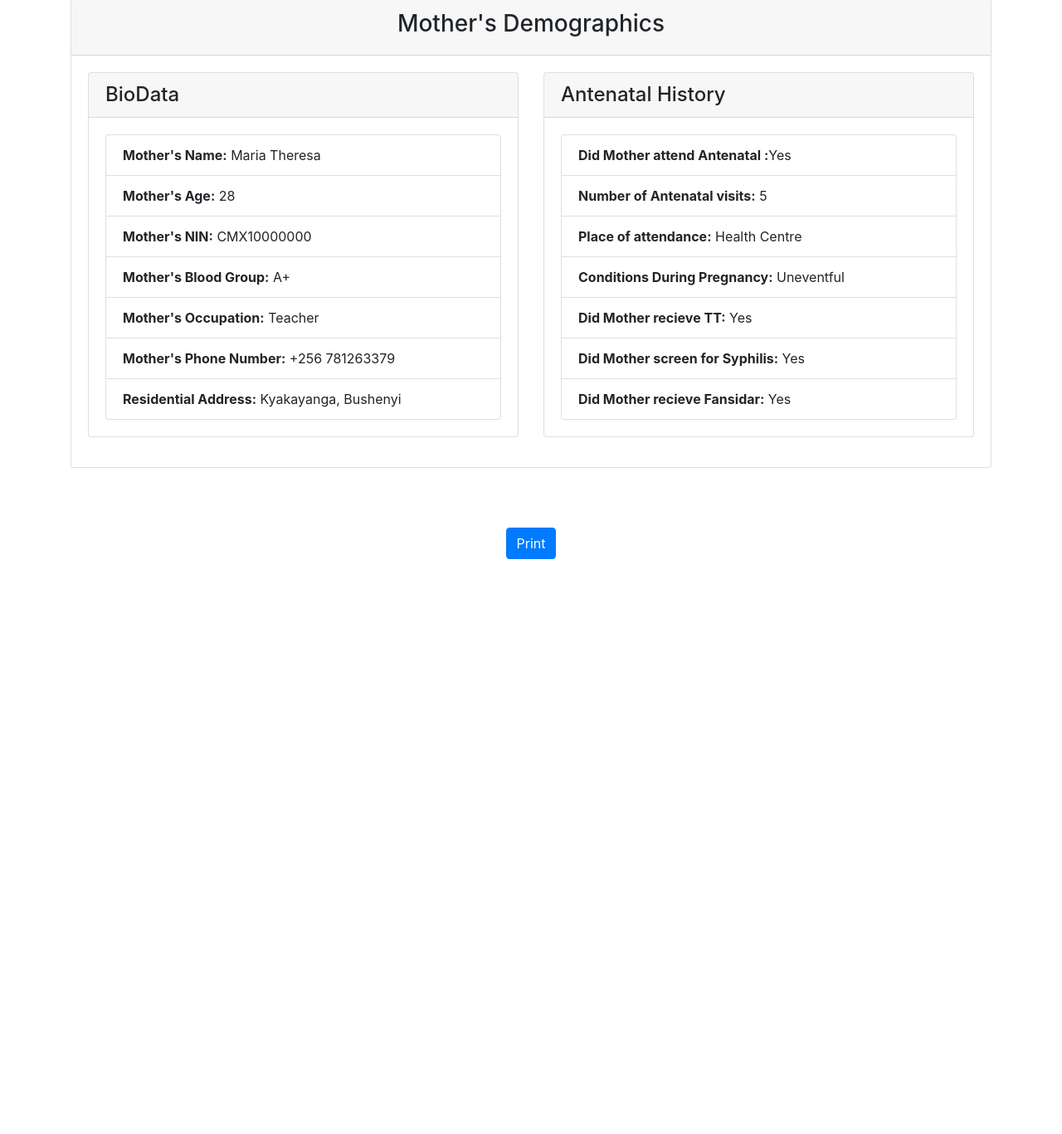
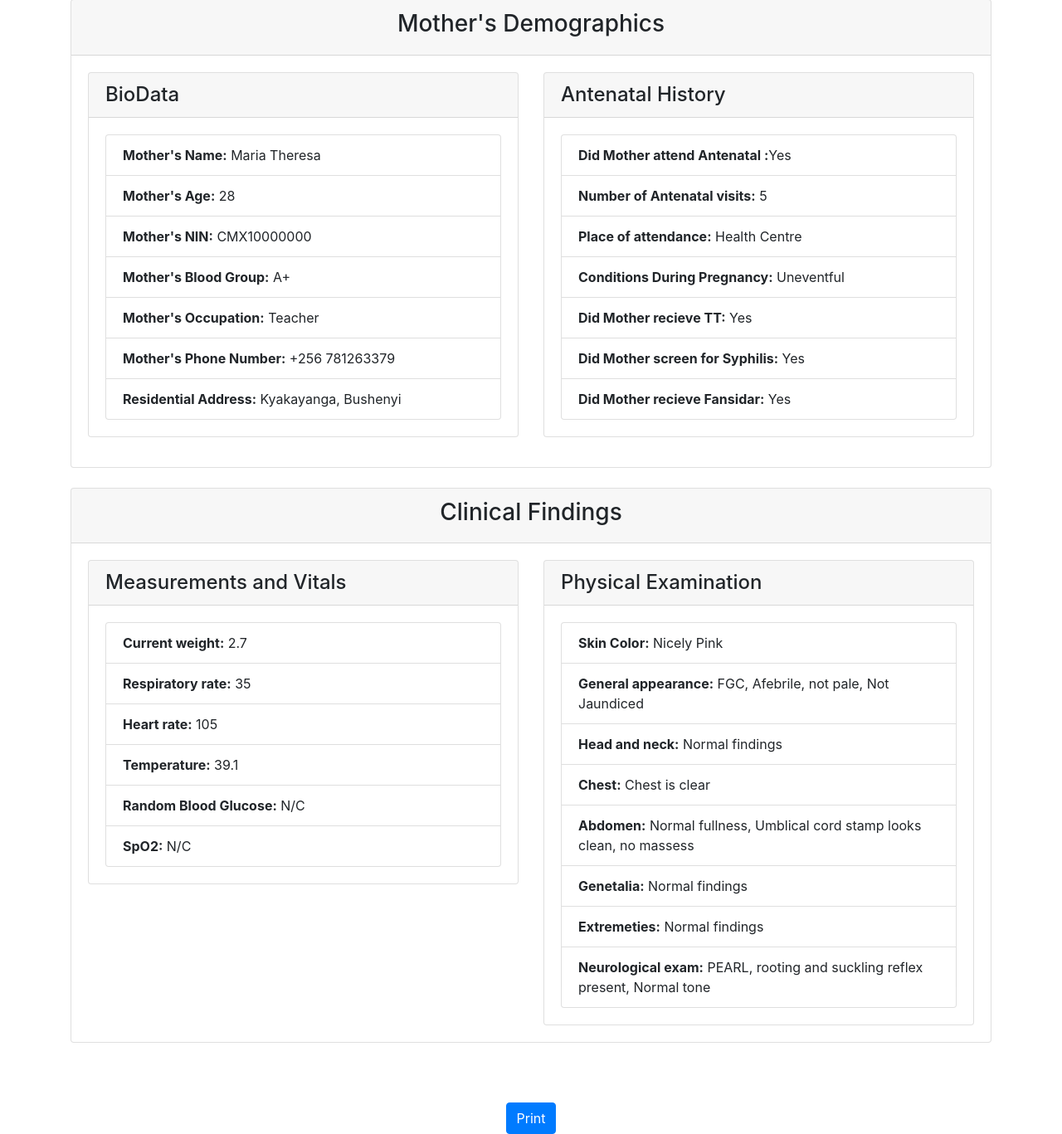
Before and after one commit to Mzee1991/NeoCare-App, a Django app: page /newborn/print_care2x/1 in a window 1280 px wide. Shown: the part 589-1956 px from the top of the page at 83% size. Before the commit the page ends 1263 px from the top, so only its background shows below. Run offline with Django 4.2, Linux system fonts and the light colour scheme; data comes from the database, SQL or seed files in the repository; both versions use the stored data as it was after the commit; some libraries are stand-ins or nearby versions.

Commit message:
added clinical findings to the print out

```diff
--- a/v2/newborn/templates/newborn/patient2.html
+++ b/v2/newborn/templates/newborn/patient2.html
@@ -34,6 +34,7 @@
                 margin-right: 20mm;
             }
         }
+
     </style>
 </head>
 <body>
@@ -130,6 +131,57 @@
                     </div>
                 </div>
             </div>
+<style>
+    .card {
+        page-break-inside: avoid;
+    }
+</style>
+
+<div class="card mb-4">
+    <div class="card-header text-center">
+        <h3>Clinical Findings</h3>
+    </div>
+    <div class="card-body">
+        <div class="row">
+            <div class="col-md-6">
+                <div class="card mb-3">
+                    <div class="card-header">
+                        <h4 class="mb-0">Measurements and Vitals</h4>
+                    </div>
+                    <div class="card-body">
+                        <ul class="list-group">
+                            <li class="list-group-item"><b>Current weight:</b> {{ newborn_exams.weight }}</li>
+                            <li class="list-group-item"><b>Respiratory rate:</b> {{ newborn_exams.respiratory_rate }}</li>
+                            <li class="list-group-item"><b>Heart rate:</b> {{ newborn_exams.heart_rate }}</li>
+                            <li class="list-group-item"><b>Temperature:</b> {{ newborn_exams.temperature }}</li>
+                            <li class="list-group-item"><b>Random Blood Glucose:</b> N/C </li>
+                            <li class="list-group-item"><b>SpO2:</b> N/C </li>
+                        </ul>
+                    </div>
+                </div>
+            </div>
+            <div class="col-md-6">
+                <div class="card">
+                    <div class="card-header">
+                        <h4 class="mb-0">Physical Examination</h4>
+                    </div>
+                    <div class="card-body">
+                        <ul class="list-group">
+                            <li class="list-group-item"><b>Skin Color:</b> {{ newborn_exams.skin_color }}</li>
+                            <li class="list-group-item"><b>General appearance:</b> {{ newborn_exams.general_appearance }}</li>
+                            <li class="list-group-item"><b>Head and neck:</b> {{ newborn_exams.head_and_neck }}</li>
+                            <li class="list-group-item"><b>Chest:</b> {{ newborn_exams.chest }}</li>
+                            <li class="list-group-item"><b>Abdomen:</b> {{ newborn_exams.abdomen }}</li>
+                            <li class="list-group-item"><b>Genetalia:</b> {{ newborn_exams.genitalia }}</li>
+                            <li class="list-group-item"><b>Extremeties:</b> {{ newborn_exams.extremities }}</li>
+                            <li class="list-group-item"><b>Neurological exam:</b> {{ newborn_exams.neurological_exam }}</li>
+                        </ul>
+                    </div>
+                </div>
+            </div>
+        </div>
+    </div>
+</div>
 
         </div>
 
--- a/v2/newborn/views.py
+++ b/v2/newborn/views.py
@@ -2,7 +2,7 @@ from django.shortcuts import render, redirect
 from django.urls import reverse_lazy, reverse
 from django.http import HttpResponse, JsonResponse
 from rest_framework.parsers import JSONParser
-from newborn.models import Newborn, MotherDetails, MotherLocation, LabInvestigation, Patient
+from newborn.models import Newborn, MotherDetails, MotherLocation, LabInvestigation, Patient, NewbornExam
 from newborn.forms import NewbornForm, MotherDetailForm, MotherLocationForm, LabInvestigationForm, PatientForm, NewbornExamForm, AntenatalHistoryForm
 from .tables import NewbornTable
 from .filters import NewbornFilter
@@ -144,13 +144,16 @@ def print_detail(request, pk):
     return render(request, 'newborn/details.html', context)
 
 def print_care2x(request, pk):
-    newborn = Newborn.objects.get(pk=pk)
+    newborn = Newborn.objects.get(pk=pk) # Retrieve the Newborn object
     mother = newborn.mother  # Access the Mother object associated with the newborn
     antenatal_history = mother.antenatalhistory_set.first() #he Antenatalhistory related to the mother
+    # Retrieve the NewbornExam objects related to the newborn
+    newborn_exams = newborn.newbornexam_set.first()
     context = {
          'newborn': newborn,
          'mother': mother,
          'antenatal_history': antenatal_history,
+         'newborn_exams': newborn_exams,  # Include newborn_exams in the context
     }
     return render(request, 'newborn/patient2.html', context)
 
```
Also changed, not shown: v2/db.sqlite3.
